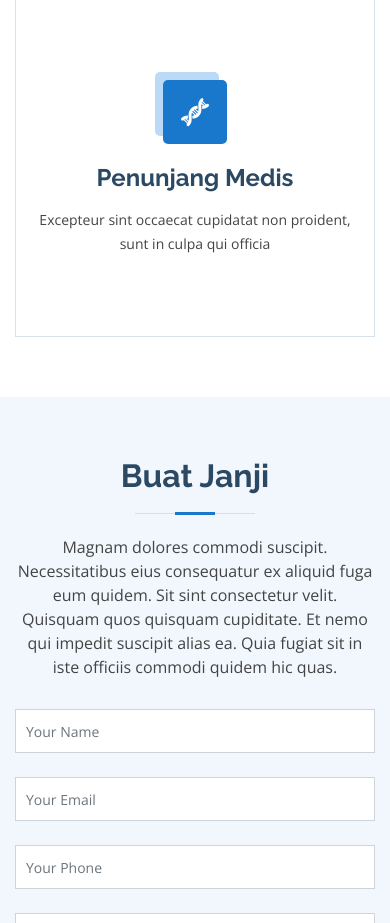
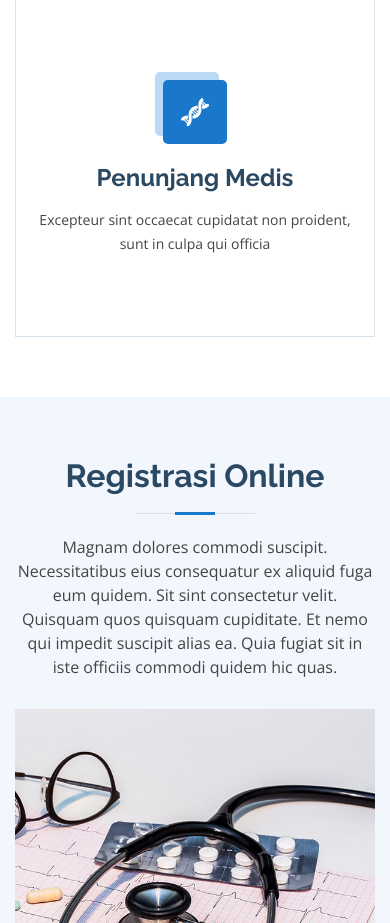
Before and after one commit to utifmd/Epasien, a PHP site: page /rsia/index.php in a window 390 px wide. Shown: the part 5577-6500 px from the top of the page. Run offline with PHP 8.4, Linux system fonts and the light colour scheme; data that the repository does not hold is empty.

Commit message:
late commit

```diff
--- a/index.php
+++ b/index.php
@@ -31,9 +31,7 @@
     }else{
         include_once "indexuser.php";
     }
-    */
-?>
-
+    */ ?>
 <!DOCTYPE html>
 <html lang="en">
 <head>
--- a/layout/section/index/appointment.php
+++ b/layout/section/index/appointment.php
@@ -3,62 +3,56 @@
     <div class="container">
 
     <div class="section-title">
-        <h2>Buat Janji</h2>
+        <h2>Registrasi Online</h2> <!--Buat Janji-->
         <p>Magnam dolores commodi suscipit. Necessitatibus eius consequatur ex aliquid fuga eum quidem. Sit sint consectetur velit. Quisquam quos quisquam cupiditate. Et nemo qui impedit suscipit alias ea. Quia fugiat sit in iste officiis commodi quidem hic quas.</p>
     </div>
 
     <form action="forms/appointment.php" method="post" role="form" class="php-email-form">
+        <div class="row">
+            <div class="col-md-4">
+                <img src="assets/img/departments-1.jpg" width="100%" alt="departments-1">
+            </div>
+            <div class="col-md-8">
                 <div class="form-row">
                     <div class="col-md-4 form-group">
-            <input type="text" name="name" class="form-control" id="name" placeholder="Your Name" data-rule="minlen:4" data-msg="Please enter at least 4 chars">
+                        <input type="text" name="name" class="form-control" id="name" placeholder="Nama Lengkap" data-rule="minlen:4" data-msg="Tolong isi paling tidak 4 karakter">
                         <div class="validate"></div>
                     </div>
-        <div class="col-md-4 form-group">
-            <input type="email" class="form-control" name="email" id="email" placeholder="Your Email" data-rule="email" data-msg="Please enter a valid email">
-            <div class="validate"></div>
-        </div>
-        <div class="col-md-4 form-group">
-            <input type="tel" class="form-control" name="phone" id="phone" placeholder="Your Phone" data-rule="minlen:4" data-msg="Please enter at least 4 chars">
+                    <div class="col-md-8 form-group">
+                        <input type="address" class="form-control" name="address" id="address" placeholder="Alamat Lengkap" data-rule="address" data-msg="Tolong isi alamat yang valid">
                         <div class="validate"></div>
                     </div>
                 </div>
                 <div class="form-row">
                     <div class="col-md-4 form-group">
-            <input type="datetime" name="date" class="form-control datepicker" id="date" placeholder="Appointment Date" data-rule="minlen:4" data-msg="Please enter at least 4 chars">
+                        <input type="tel" class="form-control" name="phone" id="phone" placeholder="Nomor Telepon" data-rule="minlen:4" data-msg="Tolong isi paling tidak 4 karakter">
+                        <div class="validate"></div>
+                    </div>
+                    <div class="col-md-4 form-group">
+                        <input id="date" type="datetime" name="date" class="form-control datepicker" placeholder="Tanggal Janji" data-rule="minlen:4" data-msg="Tolong isi paling tidak 4 karakter">
                         <div class="validate"></div>
                     </div>
                     <div class="col-md-4 form-group">
                         <select name="department" id="department" class="form-control">
-            <option value="">Select Department</option>
-            <option value="Department 1">Poli Anak</option>
-            <option value="Department 2">Poli Obgyn</option>
-            <option value="Department 3">Poli Bedah</option>
-            <option value="Department 3">Poli Gizi</option>
-            <option value="Department 3">Fisioterapi</option>
-            </select>
-            <div class="validate"></div>
-        </div>
-        <div class="col-md-4 form-group">
-            <select name="doctor" id="doctor" class="form-control">
-            <option value="">Pilih Dokter</option>
-            <option value="Doctor 1">Doctor 1</option>
-            <!-- <option value="Doctor 2">Doctor 2</option>
-            <option value="Doctor 3">Doctor 3</option> -->
+                    <?php $query_poli = bukaquery("SELECT * FROM poliklinik WHERE status='1' ORDER BY nm_poli");
+                        while($resource = mysqli_fetch_array($query_poli))
+                            echo "<option value=".$resource[0].">".$resource[1]."</option>"; ?>
                         </select>
                         <div class="validate"></div>
                     </div>
                 </div>
-
                 <div class="form-group">
-        <textarea class="form-control" name="message" rows="5" placeholder="Message (Optional)"></textarea>
+                    <textarea class="form-control" name="message" rows="5" placeholder="Tambahkan Pesan (Optional)"></textarea>
                     <div class="validate"></div>
+                </div>
+            </div>
         </div>
         <div class="mb-3">
         <div class="loading">Loading</div>
         <div class="error-message"></div>
         <div class="sent-message">Your appointment request has been sent successfully. Thank you!</div>
         </div>
-        <div class="text-center"><button type="submit">Ajukan</button></div>
+        <div class="text-center"><button type="submit">Daftar</button></div><!--Ajukan Booking-->
     </form>
 
     </div>
--- a/layout/section/index/count.php
+++ b/layout/section/index/count.php
@@ -1,7 +1,9 @@
 <!-- ======= Counts Section ======= -->
 <section id="counts" class="counts">
     <div class="container">
+    <?php
 
+    ?>
     <div class="row">
 
         <div class="col-lg-3 col-md-6">
--- a/pages/index.php
+++ b/pages/index.php
@@ -25,7 +25,6 @@
   <main id="main">
     <section class="breadcrumbs">
       <div class="container">
-
         <div class="d-flex justify-content-between align-items-center">
           <h2>Halaman <?php echo $_GET['page']?></h2>
           <ol>
@@ -38,7 +37,6 @@
             <li><?php echo $_GET['page'] ?></li>
           </ol>
         </div>
-
       </div>
     </section>
 
```
Also changed, not shown: layout/section/index/about.php (+0 -7 lines), layout/section/inner/doctor-schedule.php (added, +25 -0 lines), layout/section/index/testimonial.php (renamed from layout/section/testimanial.php). Lines whose indentation alone changed are shown as unchanged.
